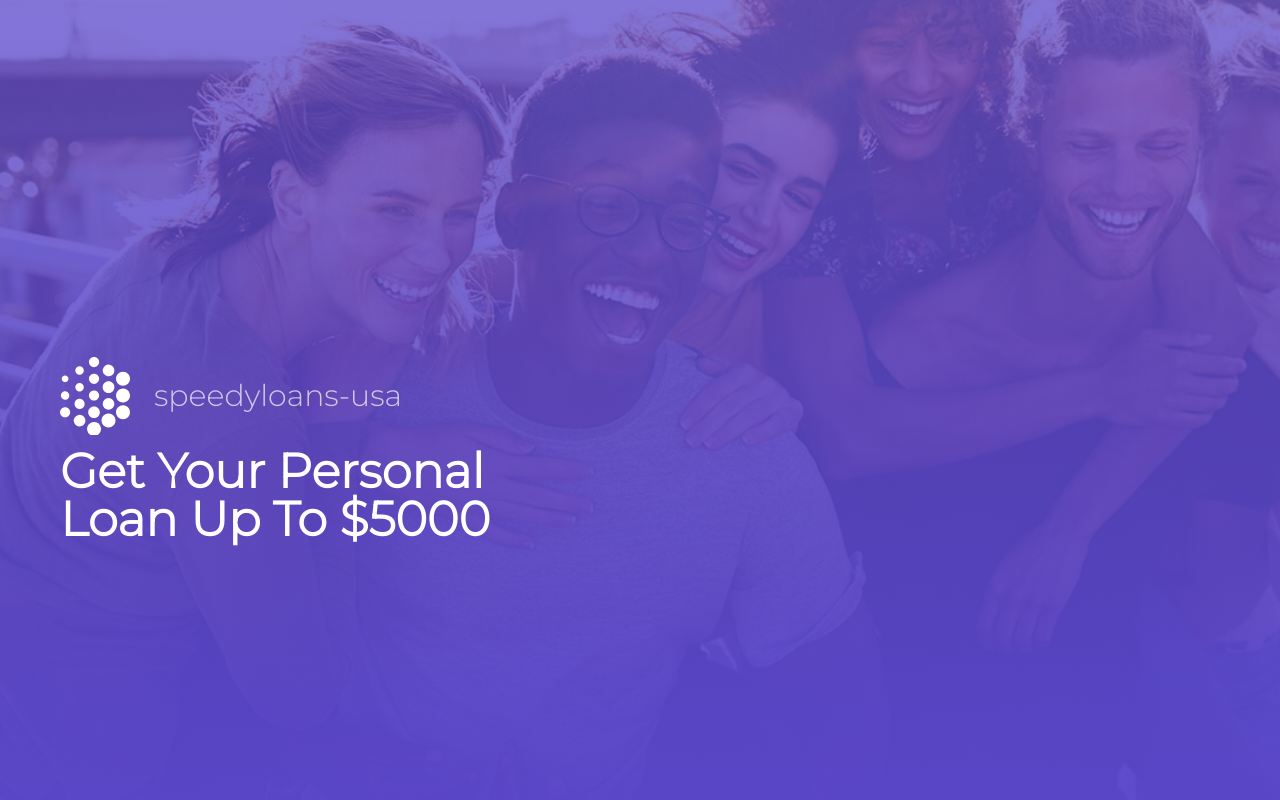
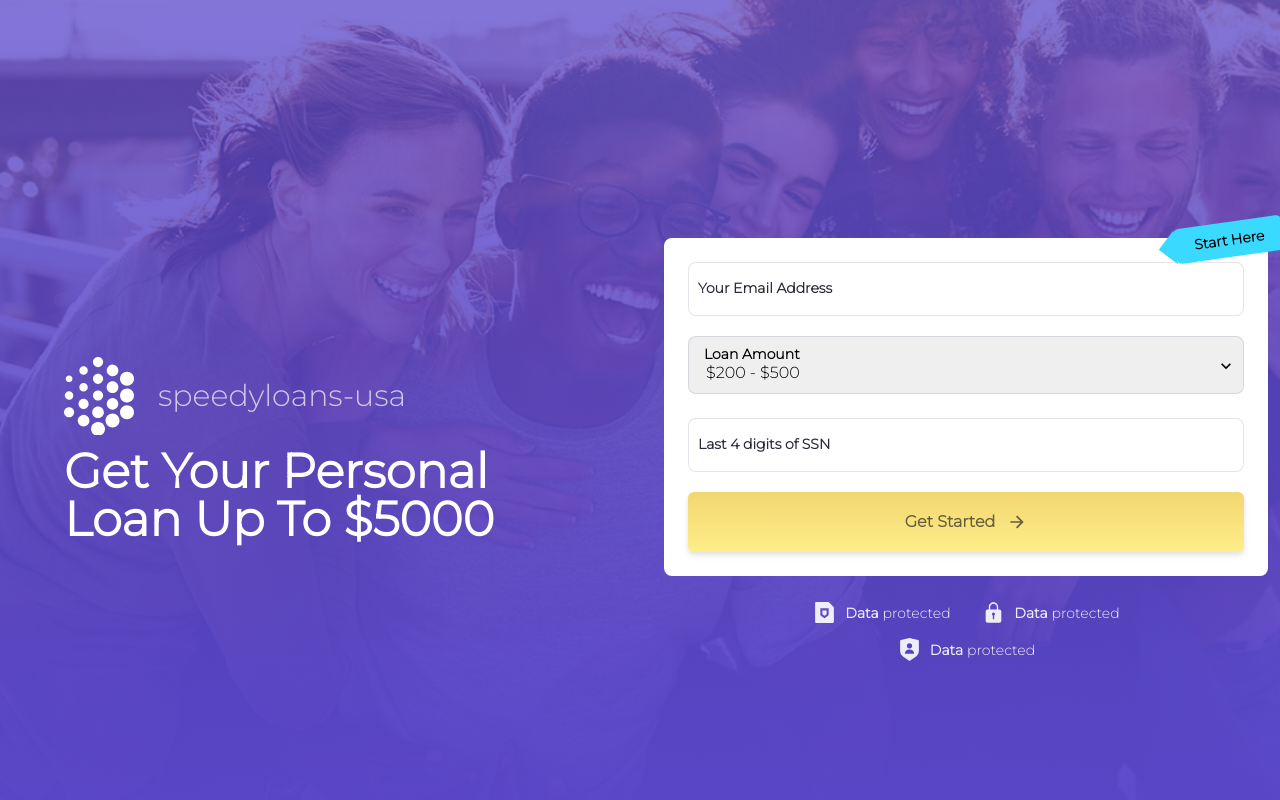
Before and after one commit to jarangit/FL_ArtFusion_SpeedyLoans, a React (Create React App) app: page / in a window 1280 px wide. Shown: the top 800 px of the page. Built offline with nearby package versions, Linux system fonts and the light colour scheme.

Commit message:
feat: form

```diff
--- a/package.json
+++ b/package.json
@@ -8,6 +8,8 @@
     "@testing-library/user-event": "^13.5.0",
     "react": "^18.2.0",
     "react-dom": "^18.2.0",
+    "react-icons": "^4.6.0",
+    "react-router-dom": "^6.4.3",
     "react-scripts": "5.0.1",
     "web-vitals": "^2.1.4"
   },
--- a/public/index.html
+++ b/public/index.html
@@ -33,7 +33,7 @@
     </script>
     <script
       type="text/javascript"
-      async="true"
+      async="false"
       src="https://loansaccount.com/form/applicationInit.js"
     ></script>
   </head>
--- a/src/App.css
+++ b/src/App.css
@@ -3,9 +3,15 @@
   margin: 0 auto;
 }
 /* Form */
-#_lg_form_ {
+/* #_lg_form_ {
   width: 350px;
   border-radius: 20px;
   overflow: hidden;
   margin: 0 !important;
+} */
+select {
+  -webkit-appearance: none;
+  -moz-appearance: none;
+  text-indent: 1px;
+  text-overflow: '';
 }
--- /dev/null
+++ b/src/components/form/loanForm.js
@@ -0,0 +1,89 @@
+import React from 'react'
+import { ArrowRightIcon } from '../icons'
+import { MdKeyboardArrowDown } from 'react-icons/md'
+const LoanForm = ({ onChangeDataForm, goToPosts, dataForm }) => {
+  const styled = {
+    label: `
+     font-bold text-black absolute text-sm text-gray-500 dark:text-gray-400 duration-300 transform -translate-y-3 scale-75 top-4 z-10 origin-[0] left-2.5 peer-placeholder-shown:scale-100 peer-placeholder-shown:translate-y-0 peer-focus:scale-90 peer-focus:-translate-y-2
+    `,
+    input: `
+     rounded-lg p-4 pb-3 pt-5 border w-full text-sm  bg-gray-50  border border-border appearance-none text-black dark:border-gray-600 dark:focus:border-blue-500 focus:outline-none focus:ring-0 focus:border-blue-600 peer placeholder:invisible focus:placeholder:visible focus:pt-6 transition-all
+    `
+  }
+
+  const optionAmount = [
+    {
+      value: "300",
+      text: "$200 - $500",
+    },
+    {
+      value: "600",
+      text: "$500 - $1,000",
+    },
+    {
+      value: "1000",
+      text: "$1,100 - $2,500",
+    },
+    {
+      value: "2500",
+      text: "$2,500 - $5,000",
+    },
+  ]
+  return (
+    <div className='bg-white rounded-lg p-6 w-full relative'>
+
+      <div className='absolute h-[35px] z-10 flex justify-center items-center px-5 -top-4 -right-4  bg-[#3ad9ff] rounded-md font-bold text-sm rotate-[-8deg] '>
+        <div className='relative'>
+          Start Here
+          <div class="w-6  overflow-hidden inline-block absolute left-[-43px] top-[-7px]">
+            <div class=" h-16  bg-[#3ad9ff] -rotate-45 transform origin-top-right"></div>
+          </div>
+        </div>
+      </div>
+      <form onChange={onChangeDataForm}>
+        <div className='flex flex-col gap-6'>
+          <div className="relative h-[50px]">
+            <input type="text" id="email" name="email" value={dataForm.email} className={`${styled.input}`} placeholder="Enter Your Email" />
+            <label for="email" name="email" value={dataForm.email} className={styled.label}>Your Email Address</label>
+          </div>
+          <div className='relative'>
+            <span className='text-sm absolute top-2 left-4 font-bold z-10'>Loan Amount</span>
+            <span className='absolute right-2 z-10 top-5'>
+              <MdKeyboardArrowDown
+                size={20}
+              />
+            </span>
+            <select name="amount" id="_amount" className='border p-4 relative pt-6 pb-2 border-border rounded-lg flex flex-col w-full focus:outline-none'>
+              {optionAmount.map((item, key) => (
+                <React.Fragment key={key}>
+                  <option value={item.value}>
+                    {item.text}
+                  </option>
+                </React.Fragment>
+              ))}
+            </select>
+          </div>
+          <div className="relative h-[50px]">
+            <input type="password" id="ssn" name="ssn" value={dataForm.ssn} className={`${styled.input}`} placeholder="***" />
+            <label for="ssn" name="ssn" value={dataForm.ssn} className={styled.label}>Last 4 digits of SSN</label>
+          </div>
+          <button onClick={goToPosts} className="w-full h-[60px] bg-[linear-gradient(#f2d670,#ffee89)] rounded-md text-black font-bold drop-shadow-md transition-all hover:bg-[#ffee89]" >
+            <div className='flex gap-3 justify-center items-center opacity-70'>
+              <div className=''>
+                Get Started
+              </div>
+              <div>
+                <ArrowRightIcon
+                  color={"#000112d6"}
+                  w={20}
+                />
+              </div>
+            </div>
+          </button>
+        </div>
+      </form>
+    </div>
+  )
+}
+
+export default LoanForm
--- /dev/null
+++ b/src/components/icons/data.js
@@ -0,0 +1,12 @@
+import React from 'react'
+
+const DataIcon = ({color, w}) => {
+  return (
+    <svg xmlns="http://www.w3.org/2000/svg" viewBox="0 0 24 24" fill = {color} width = {w} ><g>
+      <path fill="none" d="M0 0h24v24H0z"></path>
+      <path d="M21 7v13.993A1 1 0 0 1 20.007 22H3.993A.993.993 0 0 1 3 21.008V2.992C3 2.455 3.447 2 3.998 2h11.999L21 7zM8 8v5.6c0 .85.446 1.643 1.187 2.114L12 17.5l2.813-1.786A2.51 2.51 0 0 0 16 13.6V8H8zm2 2h4v3.6c0 .158-.09.318-.26.426L12 15.13l-1.74-1.105c-.17-.108-.26-.268-.26-.426V10z"></path>
+    </g>
+    </svg>)
+}
+
+export default DataIcon
--- a/src/components/layout/Banner.js
+++ b/src/components/layout/Banner.js
@@ -1,8 +1,33 @@
-import React from 'react'
+import React, {  useState } from 'react'
+import { useNavigate } from 'react-router-dom'
+import LoanForm from '../form/loanForm'
+import { UserIcon } from '../icons'
+import DataIcon from '../icons/data'
 import LogoIcon from '../icons/logo'
+import {IoIosLock} from 'react-icons/io'
 
 const Banner = () => {
   const bannerImage = '/image/bg_banner.jpeg'
+  const [dataForm, setDataForm] = useState({
+    email: "",
+    amount: "",
+    ssn: ""
+  })
+  const navigate = useNavigate();
+  const goToPosts = () => {
+    navigate({
+      pathname: '/form',
+      search: `apply?manual=1&=&requested_amount=${dataForm.amount}&email=${dataForm.email}&last4ssn=${dataForm.ssn}`,
+    });
+    window.location.reload();
+  }
+  const onChangeDataForm = (e) => {
+    setDataForm({
+      ...dataForm,
+      [e.target.name]: e.target.value
+    })
+    console.log(dataForm)
+  }
   return (
     <div className={`w-full h-[900px] bg-cover relative`}
       style={{
@@ -10,9 +35,9 @@ const Banner = () => {
       }}
     >
       <div className='w-full absolute h-[950px] lg:h-[900px] bg-cover' style={{ background: `linear-gradient(rgba(90,71,204,.75),#5a47cc)` }} />
-      <div className='myContainer !my-auto h-[900px] flex items-center overflow-hidden'>
-        <div className='absolute grid grid-cols-2 w-full items-center gap-10'>
-          <div className=' col-span-2 lg:col-span-1 p-6'>
+      <div className='myContainer  !my-auto h-[900px] flex items-center overflow-hidden'>
+        <div className='absolute grid grid-cols-2 w-full items-center gap-6  max-w-[1300px]'>
+          <div className=' col-span-2 lg:col-span-1 p-6 '>
             <div className='mx-auto w-fit'>
               <div className='flex gap-6 items-center'>
                 <div>
@@ -28,9 +53,54 @@ const Banner = () => {
             </div>
           </div>
 
-          <div className=' col-span-2 lg:col-span-1  lg:block'>
+          <div className=' col-span-2 lg:col-span-1  lg:block '>
             <div className='w-full justify-center lg:justify-start flex mx-auto px-3'>
-              <div id="_lg_form_" />
+              <LoanForm
+                onChangeDataForm={onChangeDataForm}
+                goToPosts={goToPosts}
+                dataForm={dataForm}
+              />
+            </div>
+            <div className='w-full lg:w-[50%] mx-auto flex flex-wrap justify-center gap-3 items-center mt-6 text-white opacity-90 text-sm'>
+              <div className='flex gap-2 items-center w-1/2'>
+                <div>
+                  <DataIcon
+                    color={"#FFFF"}
+                    w={25}
+                  />
+                </div>
+                <div>
+                  <span className='font-bold mr-1'>
+                    Data
+                  </span>
+                  protected</div>
+              </div>
+              <div className='flex gap-2 items-center'>
+                <div>
+                  <IoIosLock
+                    color={"#FFFF"}
+                    size={25}
+                  />
+                </div>
+                <div>
+                  <span className='font-bold mr-1'>
+                    Data
+                  </span>
+                  protected</div>
+              </div>
+              <div className='flex gap-2 items-center'>
+                <div>
+                  <UserIcon
+                    color={"#FFFF"}
+                    w={25}
+                  />
+                </div>
+                <div>
+                  <span className='font-bold mr-1'>
+                    Data
+                  </span>
+                  protected</div>
+              </div>
             </div>
           </div>
         </div>
--- a/src/components/sections/according.js
+++ b/src/components/sections/according.js
@@ -6,11 +6,13 @@ const According = () => {
   return (
     <div className='bg-gray'>
       <div className='py-16 myContainer px-6'>
-        {accordionData.map((item) => (
-          <AccordionItem
-            title={item.title}
-            content={item.content}
-          />
+        {accordionData.map((item, key) => (
+          <div key = {key}>
+            <AccordionItem
+              title={item.title}
+              content={item.content}
+            />
+          </div>
         ))}
       </div>
     </div>
--- a/src/index.js
+++ b/src/index.js
@@ -3,12 +3,19 @@ import ReactDOM from 'react-dom/client';
 import './index.css';
 import App from './App';
 import reportWebVitals from './reportWebVitals';
+import FormPage from './pages/form';
+import { BrowserRouter, Routes, Route } from "react-router-dom";
 
 const root = ReactDOM.createRoot(document.getElementById('root'));
 root.render(
-  <React.StrictMode>
-    <App />
-  </React.StrictMode>
+  <BrowserRouter>
+      <Routes>
+        <Route>
+          <Route index element={<App />} />
+          <Route path="form" element={<FormPage />} />
+        </Route>
+      </Routes>
+    </BrowserRouter>
 );
 
 // If you want to start measuring performance in your app, pass a function
--- /dev/null
+++ b/src/pages/form/index.js
@@ -0,0 +1,11 @@
+import React from 'react'
+
+const FormPage = () => {
+  return (
+   <div className='w-full'>
+     <div id="_lg_form_" />
+   </div>
+  )
+}
+
+export default FormPage
```
Also changed, not shown: src/components/icons/logo.js (+1 -1 lines), 1 other file (tests, documents, lock files or other folders).
